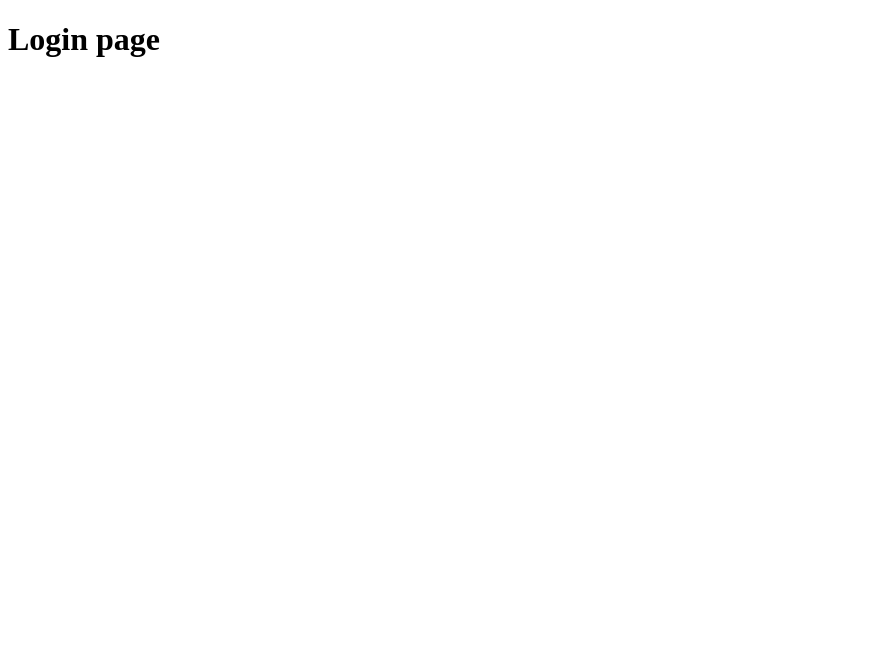
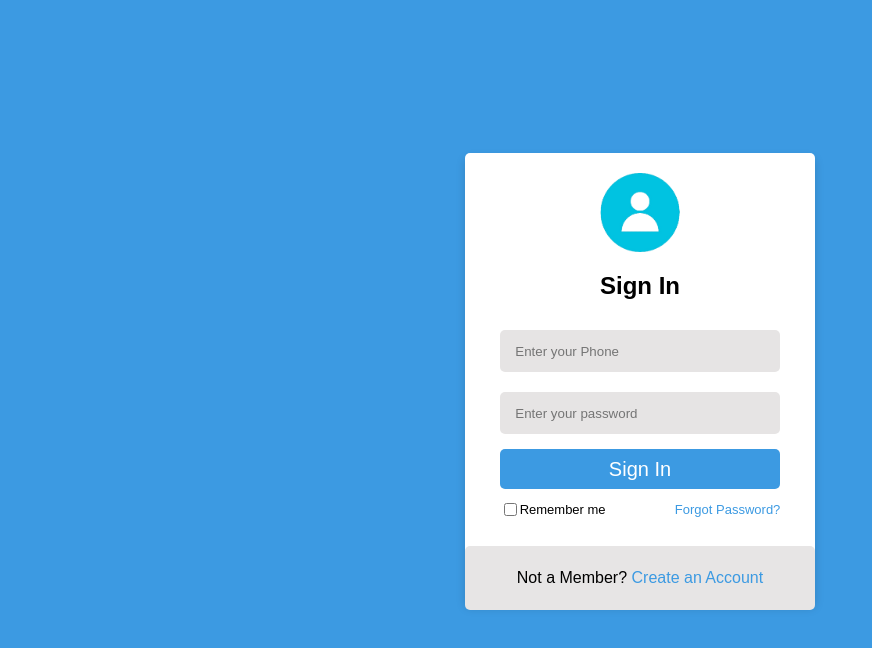
Before and after one commit to neemadeshwal/Luggage_storage_data, a React (Vite) app: page /login in a window 1280 px wide. Shown: the top 648 px of the page, without its empty margins (0-872 px from the left). Built offline with nearby package versions, Linux system fonts and the light colour scheme.

Commit message:
Create a login page

```diff
--- a/pages/Login.jsx
+++ b/pages/Login.jsx
@@ -1,7 +1,27 @@
-import React from "react";
 
+import profile from './Assets/png-transparent-computer-icons-user-login-swiggy-blue-text-computer-removebg-preview.png'
 export default function Login(){
     return(
-        <h1>Login page</h1>
-    )
+            <div className="container">
+                <div className='logo'>
+                    <img className='logo-img' src={profile} alt=""></img>
+                </div>
+                <h2 className='heading'>Sign In</h2>
+                <form action="/login" method="POST">
+                    <input className='fields'  type="tel" placeholder='Enter your Phone' pattern='[0-9]{10}' required />
+                    <input className='fields' type="password"  placeholder='Enter your password' required />
+                    <button className='btn' type='submit'>Sign In</button>
+                </form>
+                <div className='lower'>
+                    <div className='left'>
+                        <input type="checkbox"/>
+                        <p>Remember me</p>
+                    </div>
+                    <p><a href="#">Forgot Password?</a></p>
+                </div>
+                <div className='footer'>
+                    <p>Not a Member? <a href="#">Create an Account</a></p>
+                </div>
+            </div>
+)
 }
--- a/src/index.css
+++ b/src/index.css
@@ -0,0 +1,89 @@
+@import url('https://fonts.googleapis.com/css2?family=Poppins:wght@200;300;400;500;600;700&display=swap');
+
+body {
+    height: 90vh;
+    display: flex;
+    justify-content: center;
+    align-items: center;
+    padding: 10px;
+    background-color: #3C9AE2;
+    font-family: sans-serif;
+}
+
+.container {
+    max-width: 700px;
+    width: 350px;
+    background-color: #fff;
+    height: 450px;
+    border-radius: 5px;
+    box-shadow: 0 5px 10px rgba(0, 0, 0, 0.15);
+}
+
+.logo {
+    display: flex;
+    justify-content: center;
+}
+
+.logo-img {
+    margin-top: 20px;
+    width: 35%;
+}
+
+.heading {
+    text-align: center;
+    margin: 20px auto;
+}
+
+form {
+    display: flex;
+    flex-direction: column;
+    align-items: center;
+}
+
+form .fields {
+    margin: 10px auto;
+    height: 40px;
+    width: 75%;
+    border-radius: 5px;
+    border: none;
+    padding-left: 15px;
+    outline: none;
+    background: #e6e4e4;
+}
+
+form .btn {
+    cursor: pointer;
+    margin: 5px auto;
+    height: 40px;
+    width: 80%;
+    border-radius: 5px;
+    border: none;
+    outline: none;
+    color: #ffff;
+    font-weight: 500;
+    font-size: 20px;
+    background: #3C9AE2;
+}
+
+a {
+    text-decoration: none;
+    color: #3C9AE2;
+}
+
+.lower {
+    margin-top: -5px;
+    display: flex;
+    justify-content: space-around;
+    font-size: 13px;
+}
+
+.lower .left {
+    display: flex;
+}
+
+.footer p {
+    text-align: center;
+    line-height: 4rem;
+    background: #e7e5e5;
+    border-radius: 5px;
+}
```
Also changed, not shown: src/App.jsx (+10 -11 lines), pages/Assets/png-transparent-computer-icons-user-login-swiggy-blue-text-computer-removebg-preview.png (added), src/Components/Assets/png-transparent-computer-icons-user-login-swiggy-blue-text-computer.png (added).
